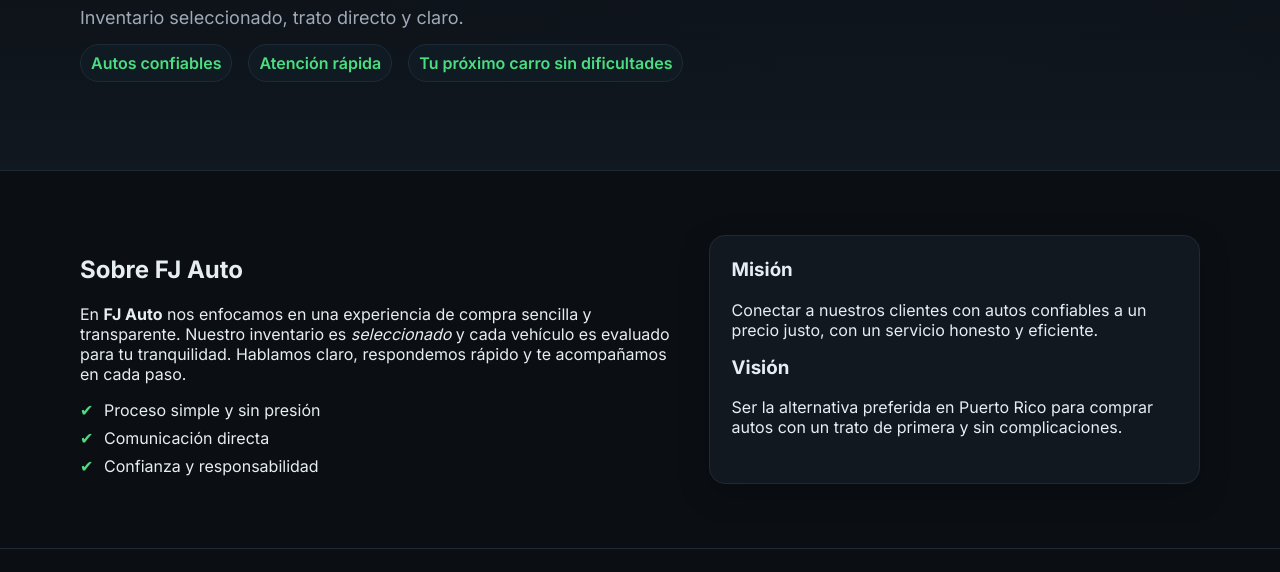
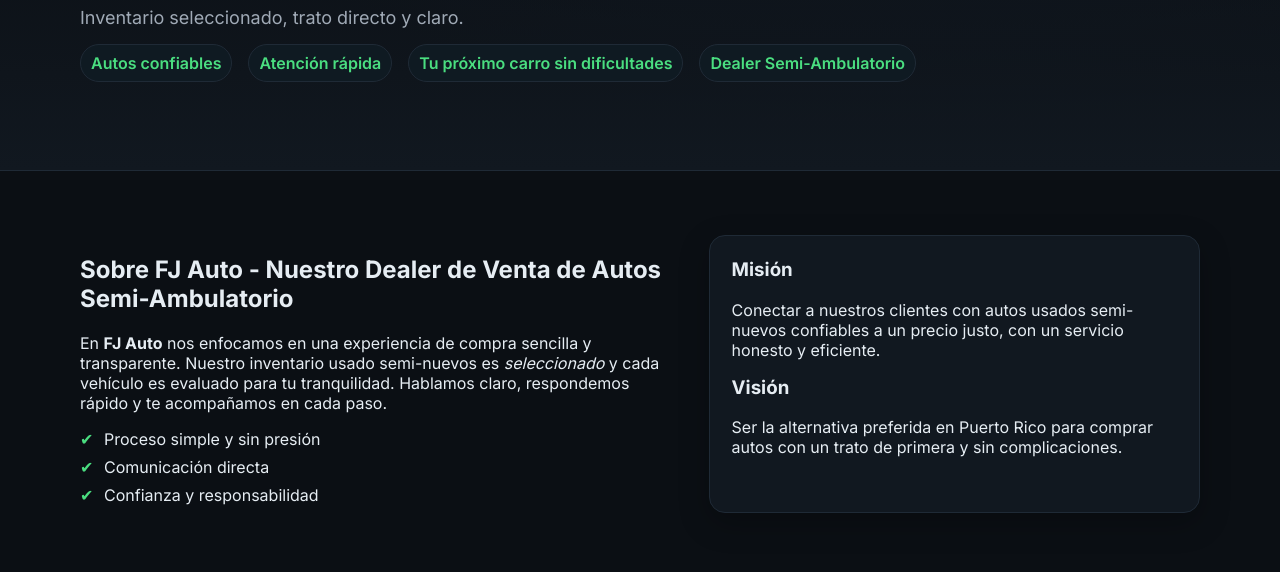
Before and after one commit to FjAutoFJ/FJAUTO, a plain HTML site: page index.html in a window 1280 px wide. Shown: the part 228-800 px from the top of the page. Drawn offline with Linux system fonts and the light colour scheme.

Commit message:
Actualización en index.html

```diff
--- a/index.html
+++ b/index.html
@@ -55,6 +55,7 @@
           <span>Autos confiables</span>
           <span>Atención rápida</span>
           <span>Tu próximo carro sin dificultades</span>
+          <span>Dealer Semi-Ambulatorio</span>
         </p>
       </div>
       <div class="hero-gradient" aria-hidden="true"></div>
@@ -63,9 +64,9 @@
     <section id="sobre" class="section about">
       <div class="container grid-2">
         <div>
-          <h2>Sobre FJ Auto</h2>
+          <h2>Sobre FJ Auto - Nuestro Dealer de Venta de Autos Semi-Ambulatorio</h2>
           <p>En <strong>FJ Auto</strong> nos enfocamos en una experiencia de compra sencilla y transparente.
-             Nuestro inventario es <em>seleccionado</em> y cada vehículo es evaluado para tu tranquilidad.
+             Nuestro inventario usado semi-nuevos es <em>seleccionado</em> y cada vehículo es evaluado para tu tranquilidad.
              Hablamos claro, respondemos rápido y te acompañamos en cada paso.</p>
           <ul class="list-check">
             <li>Proceso simple y sin presión</li>
@@ -75,7 +76,7 @@
         </div>
         <div class="card">
           <h3>Misión</h3>
-          <p>Conectar a nuestros clientes con autos confiables a un precio justo,
+          <p>Conectar a nuestros clientes con autos usados semi-nuevos confiables a un precio justo,
              con un servicio honesto y eficiente.</p>
           <h3>Visión</h3>
           <p>Ser la alternativa preferida en Puerto Rico para comprar autos con
```
